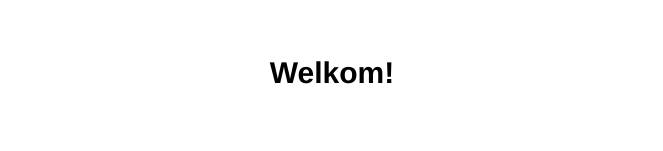
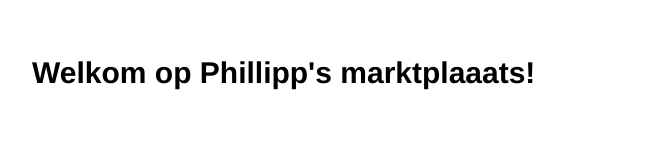
Before and after one commit to martinhellwagner/marketplace-showcase-website, a Vue app: page / in a window 1280 px wide. Shown: the top 151 px of the page, without its empty margins (308-971 px from the left). Built offline with nearby package versions, Linux system fonts and the light colour scheme.

Commit message:
Change texts

```diff
--- a/src/App.vue
+++ b/src/App.vue
@@ -1,7 +1,7 @@
 <!-- Template -->
 <template>
   <div class="container">
-    <div class="headline"><b>Welkom!</b></div>
+    <div class="headline"><b>Welkom op Phillipp's marktplaaats!</b></div>
     <div class="subheadline">
       Check out the lekker products that we're selling.
     </div>
@@ -53,6 +53,18 @@
 
     <div class="product">
       <div class="image-wrapper">
+        <img class="image image--second" src="./assets/images/bed-2.jpg" />
+        <img class="image image--first" src="./assets/images/bed-1.jpg" />
+      </div>
+      <div class="text-wrapper">
+        <div class="name"><b>Bed and mistress</b></div>
+        <div class="price">30 €</div>
+        <div class="description"><i>Much to dream you still have</i></div>
+      </div>
+    </div>
+
+    <div class="product">
+      <div class="image-wrapper">
         <img class="image image--second" src="./assets/images/washing-machine-2.jpg" />
         <img class="image image--first" src="./assets/images/washing-machine-1.jpg" />
       </div>
--- a/src/assets/style.scss
+++ b/src/assets/style.scss
@@ -54,19 +54,16 @@ body {
     width: 80vw;
     max-width: 600px;
     line-height: 1.5;
+    text-align: justify;
   }
 
   .headline {
-    text-align: center;
-
     @include fluidSizes(font-size, 25, 30);
     @include fluidSizes(margin-top, 40, 50);
     @include fluidSizes(margin-bottom, 20, 25);
   }
 
   .subheadline {
-    text-align: justify;
-
     @include fluidSizes(font-size, 20, 25);
     @include fluidSizes(margin-top, 20, 25);
 
```
